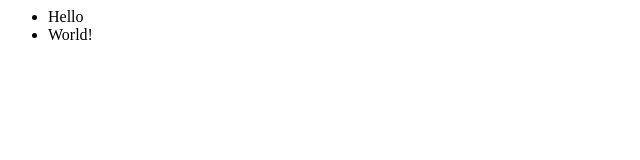
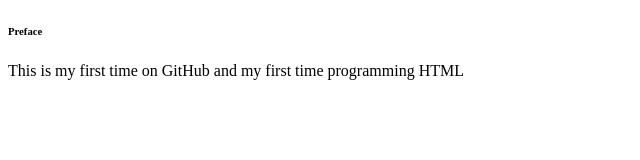
Before and after one commit to alexwsaputra/alexwsaputra.github.io, a plain HTML site: page index.html in a window 1280 px wide. Shown: the whole page, without its empty margins (0-640 px from the left). Drawn offline with Linux system fonts and the light colour scheme.

Commit message:
made changes

```diff
--- a/index.html
+++ b/index.html
@@ -1,10 +1,10 @@
+<!DOCTYPE html>
 <html>
-	<body>
-		<div>
-			<ul>
-				<li>Hello</li>
-				<li>World!</li>
-			</ul>
-		</div>
-	</body>
+<head>
+	<title>Hello world</title>
+</head>
+<body>
+	<h6>Preface</h6>
+	<p>This is my first time on GitHub and my first time programming HTML</p>
+</body>
 </html>
```
